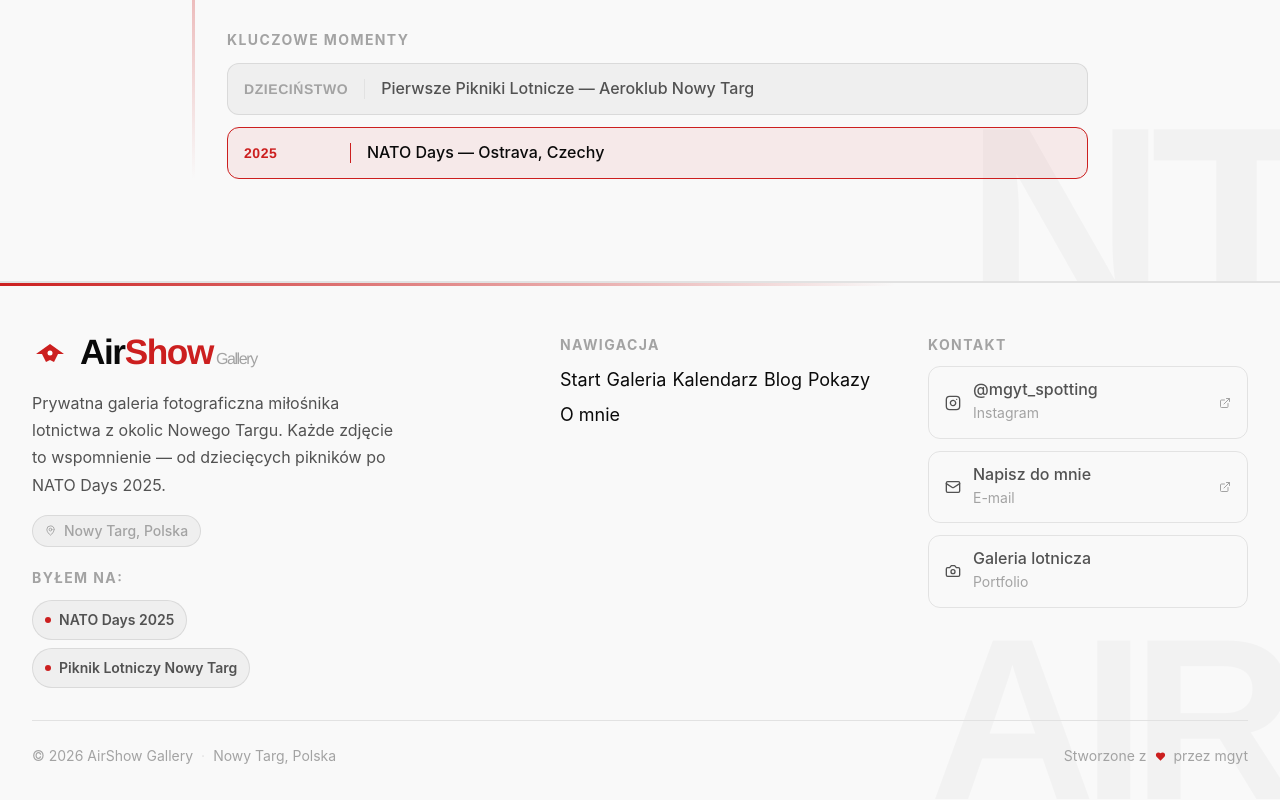
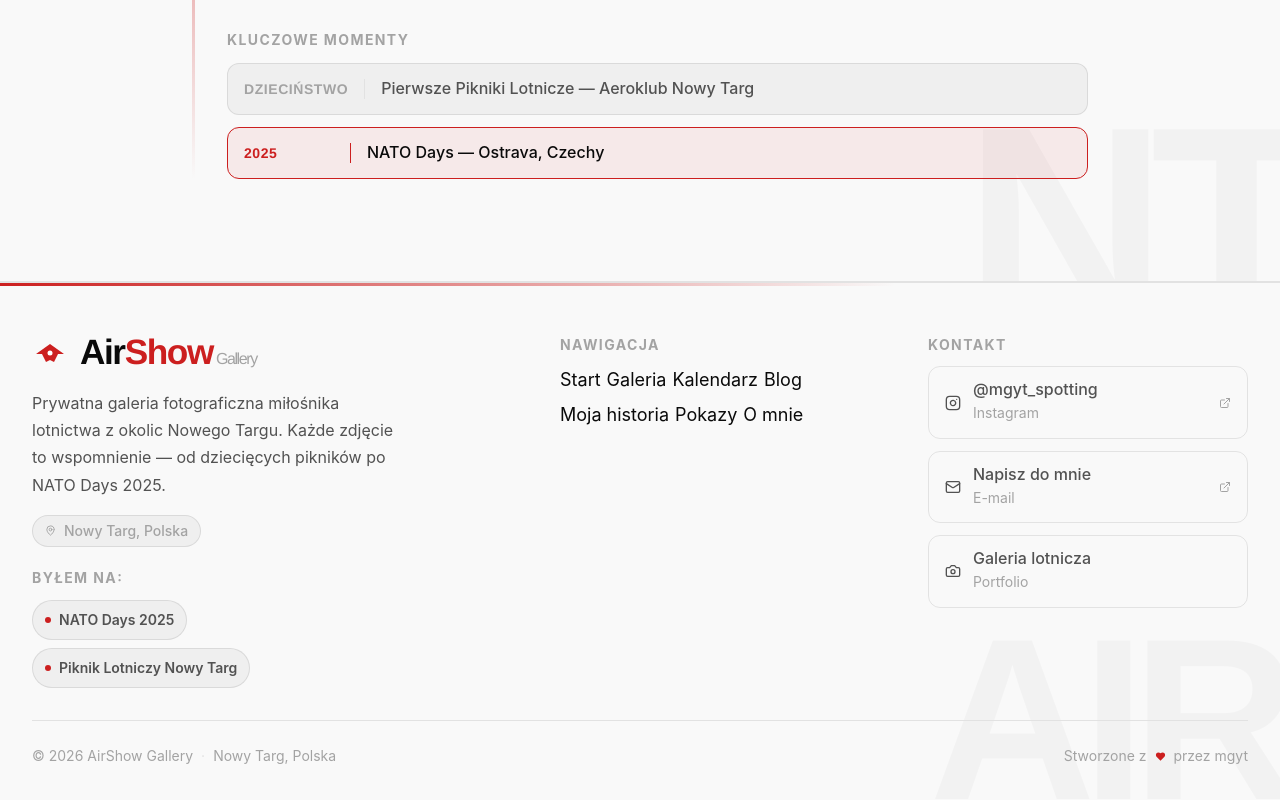
Before and after one commit to MGYTT/airshow-gallery, a Next.js app: page / in a window 1280 px wide. Shown: the part 2229-3029 px from the top of the page. Built offline with nearby package versions, Linux system fonts and the light colour scheme; no server answers; the database is empty; a web font is replaced by a local one.

Commit message:
Add timeline to footer navigation

```diff
--- a/src/components/Footer.tsx
+++ b/src/components/Footer.tsx
@@ -11,6 +11,7 @@ export default function Footer() {
     { href: "/gallery", label: "Galeria" },
     { href: "/kalendarz", label: "Kalendarz" },
     { href: "/blog", label: "Blog" },
+    { href: "/timeline", label: "Moja historia" },
     { href: "/#pokazy", label: "Pokazy" },
     { href: "/#o-mnie", label: "O mnie" },
   ];
@@ -28,8 +29,6 @@ export default function Footer() {
         @media (min-width: 640px) { .footer-brand { grid-column: 1 / -1; } }
         @media (min-width: 1024px) { .footer-brand { grid-column: auto; max-width: 380px; } }
         .section-label { font-size: var(--text-xs); font-weight: 700; text-transform: uppercase; letter-spacing: 0.1em; color: var(--color-text-faint); margin-bottom: 10px; }
-
-        /* Minimalistyczna nawigacja stopki */
         .footer-navigation { display: flex; flex-wrap: wrap; gap: 6px; max-width: 460px; }
         .footer-nav-link { display: inline-flex; align-items: center; justify-content: center; min-height: 36px; padding: 7px 12px; border: 1px solid var(--color-border); border-radius: var(--radius-full); background: transparent; color: var(--color-text-muted); font-size: var(--text-xs); font-weight: 600; text-decoration: none; letter-spacing: .01em; transition: background .18s ease, border-color .18s ease, color .18s ease, transform .18s ease; }
         .footer-nav-link:hover { background: var(--color-accent-subtle); border-color: var(--color-accent); color: var(--color-accent); transform: translateY(-1px); }
@@ -38,7 +37,6 @@ export default function Footer() {
           .footer-navigation { display: grid; grid-template-columns: repeat(3, minmax(0, 1fr)); gap: 6px; max-width: none; }
           .footer-nav-link { width: 100%; min-height: 34px; padding: 6px 5px; font-size: 11px; }
         }
-
         .footer-social-link { display: flex; align-items: center; gap: var(--space-3); padding: var(--space-3) var(--space-4); border-radius: var(--radius-lg); border: 1px solid var(--color-border); background: transparent; color: var(--color-text-muted); font-size: var(--text-sm); font-weight: 500; text-decoration: none; min-height: 56px; transition: background 0.2s ease, border-color 0.2s ease, color 0.2s ease, transform 0.2s cubic-bezier(0.16, 1, 0.3, 1), box-shadow 0.2s ease; }
         .footer-social-link:hover { background: var(--color-surface-2); border-color: var(--color-accent); color: var(--color-text); transform: translateY(-2px); box-shadow: var(--shadow-sm); }
         .footer-social-link:active { transform: scale(0.98); }
```
